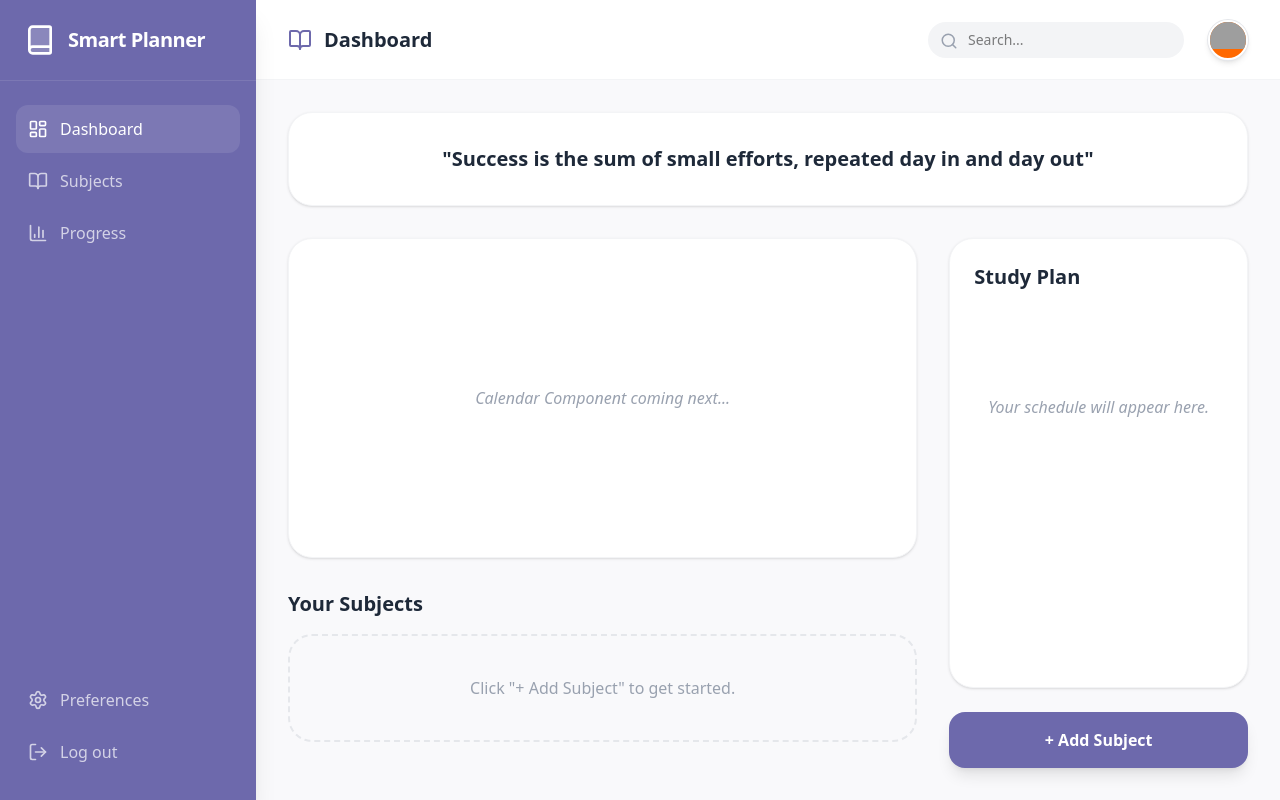
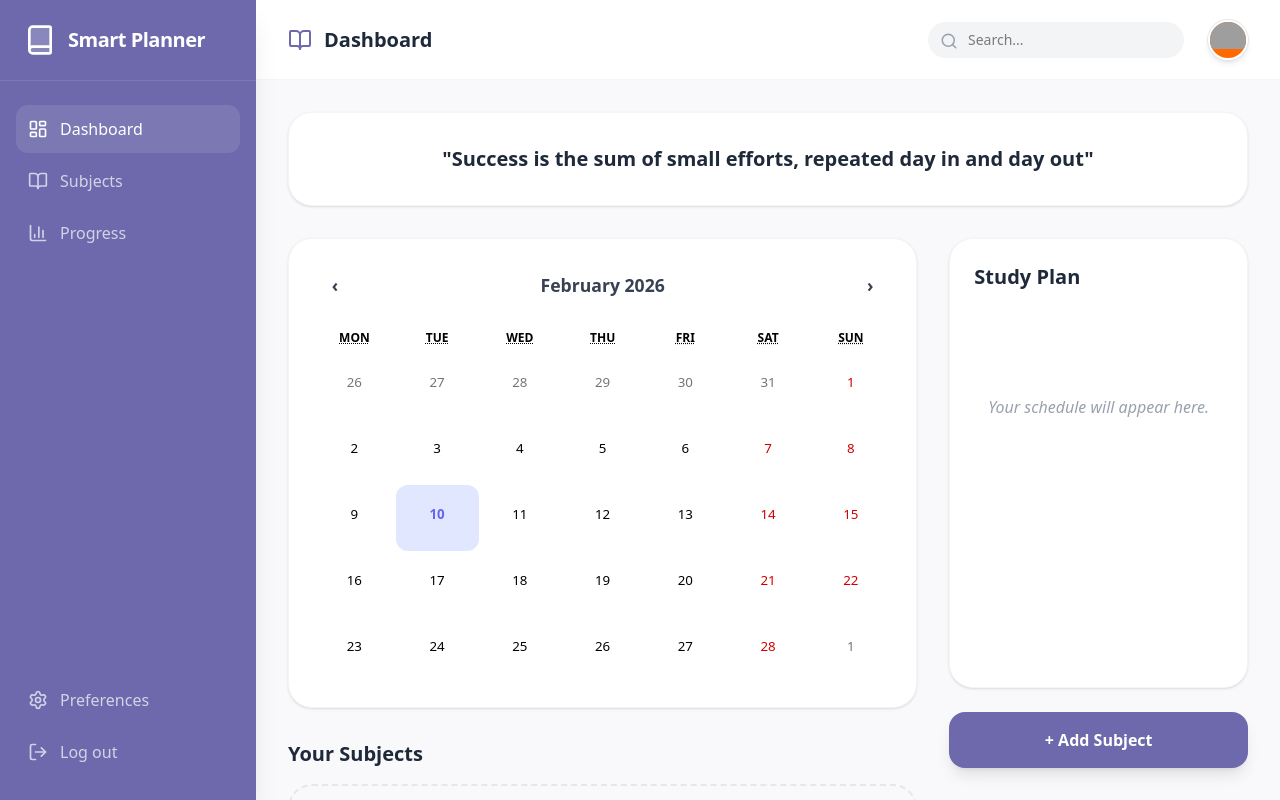
Before and after one commit to ermun361/Smart-study-planner, a React (Vite) app: page / in a window 1280 px wide. Built offline with nearby package versions, Linux system fonts and the light colour scheme; grey boxes are pictures that could not be loaded.

Commit message:
feat: integrate smart calendar with automated task mapping

```diff
--- /dev/null
+++ b/src/Calendar.css
@@ -0,0 +1,58 @@
+.react-calendar {
+  width: 100% !important;
+  border: none !important;
+  font-family: inherit !important;
+  background: transparent !important;
+}
+
+/* Day Tiles */
+.react-calendar__tile {
+  padding: 1.5em 0.5em !important;
+  display: flex !important;
+  flex-direction: column !important;
+  align-items: center !important;
+  position: relative !important;
+  border-radius: 12px;
+  transition: all 0.2s ease;
+}
+
+.react-calendar__tile:hover {
+  background-color: #f3f4f6 !important; /* gray-100 */
+}
+
+/* The Active/Selected Day */
+.react-calendar__tile--active {
+  background: #6366f1 !important; /* brandPurple */
+  color: white !important;
+  border-radius: 12px;
+}
+
+/* Today's highlighting */
+.react-calendar__tile--now {
+  background: #e0e7ff !important; /* light indigo */
+  color: #6366f1 !important;
+  font-weight: bold;
+}
+
+/* Navigation Buttons */
+.react-calendar__navigation button {
+  font-weight: bold;
+  font-size: 1.1rem;
+  color: #374151;
+}
+
+/* THE DOT: This is our Smart Indicator */
+.task-dot {
+  height: 6px;
+  width: 6px;
+  background-color: #6366f1; /* purple dot */
+  border-radius: 50%;
+  margin-top: 4px;
+}
+
+.exam-dot {
+  background-color: #242121 !important; /* Red dot for exams */
+  width: 20px !important;
+  height: 2px !important;
+  border-radius: 2px !important;
+}
--- /dev/null
+++ b/src/components/dashboard/Calendar.jsx
@@ -0,0 +1,45 @@
+import React from 'react';
+import Calendar from 'react-calendar';
+import 'react-calendar/dist/Calendar.css';
+import "../../Calendar.css";
+import { format } from 'date-fns';
+import { useSubjectStore } from "../../store/useSubjectStore";
+
+const SmartCalendar = ({ onDateChange, selectedDate }) => {
+  const { tasks } = useSubjectStore();
+
+  // This function draws the dots on the tiles
+  const getTileContent = ({ date, view }) => {
+    if (view === 'month') {
+      const dateStr = format(date, 'yyyy-MM-dd');
+
+      // Look for tasks or exams on this specific day
+      const dayTasks = tasks.filter((t) => t.date === dateStr);
+      const hasExam = dayTasks.some((t) => t.isExam);
+      const hasStudySession = dayTasks.some((t) => !t.isExam);
+
+      return (
+        <div className="flex flex-col items-center justify-center h-1 mt-1">
+          {hasExam && <div className="exam-dot" title="Exam Day" />}
+          {hasStudySession && !hasExam && <div className="task-dot" title="Study Session" />}
+        </div>
+      );
+    }
+    return null;
+  };
+
+  return (
+    <div className="bg-white rounded-3xl shadow-sm border border-gray-100 p-4 lg:p-6">
+      <Calendar
+        onChange={onDateChange}
+        value={selectedDate}
+        tileContent={getTileContent}
+        className="mx-auto"
+        next2Label={null} // Cleaner UI
+        prev2Label={null} // Cleaner UI
+      />
+    </div>
+  );
+};
+
+export default SmartCalendar;
--- a/src/pages/Dashboard.jsx
+++ b/src/pages/Dashboard.jsx
@@ -1,13 +1,16 @@
-import React from 'react';
+import React, { useState} from 'react';
 import { useSubjectStore } from '../store/useSubjectStore';
+import SmartCalendar from '../components/dashboard/Calendar';
 import { Trash2, CheckCircle2, Circle } from 'lucide-react';
 
 const Dashboard = ({ onAddClick }) => {
   // Pull data from our store
   const { subjects, deleteSubject, tasks, toggleTask } = useSubjectStore();
+  const today = new Date().toISOString().split('T')[0];
 
-  // Simple check for today's date
-  const today = new Date().toISOString().split('T')[0];
+  // local state for calendar selection
+  const [selectedDate, setSelectedDate] = useState(new Date());
+
 
   return (
     <div className="max-w-7xl mx-auto">
@@ -25,9 +28,10 @@ const Dashboard = ({ onAddClick }) => {
         <div className="lg:col-span-8 space-y-8">
 
           {/* Calendar Placeholder (We build this next!) */}
-          <div className="h-80 bg-white rounded-3xl shadow-sm border border-gray-100 p-6 flex items-center justify-center text-gray-400 italic">
-            Calendar Component coming next...
-          </div>
+          <SmartCalendar
+            selectedDate={selectedDate}
+            onDateChange={setSelectedDate}
+          />
 
           {/* List of Subjects */}
           <div className="space-y-4">
```
